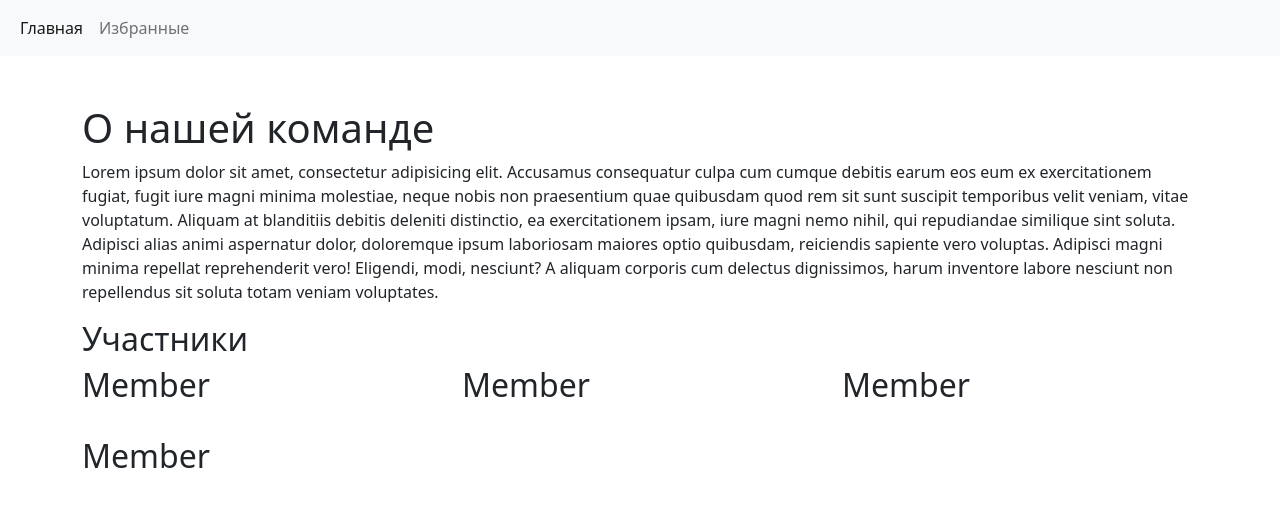
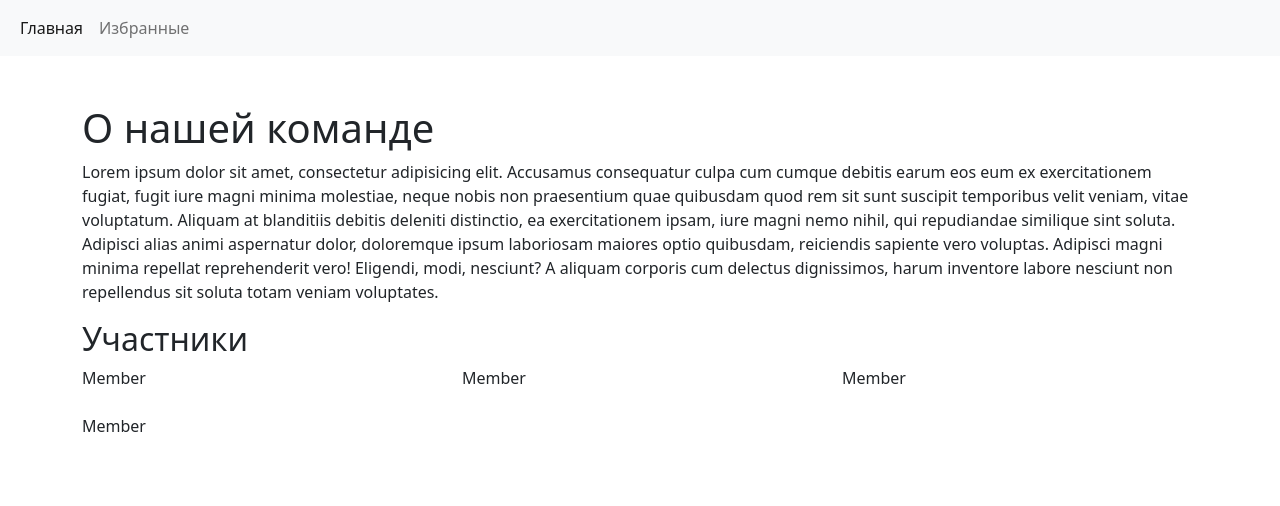
Before and after one commit to the-tranquillity/02-hackathon, a React (Create React App) app: page / in a window 1280 px wide. Shown: the top 506 px of the page. Built offline with nearby package versions, Linux system fonts and the light colour scheme.

Commit message:
single user branch fix

```diff
--- a/src/app/components/ui/member.jsx
+++ b/src/app/components/ui/member.jsx
@@ -1,6 +1,6 @@
 const Member = (user) => {
-    console.log(user);
-    return <h2>Member</h2>;
+  console.log(user);
+  return <div>Member</div>;
 };
 
 export default Member;
```
